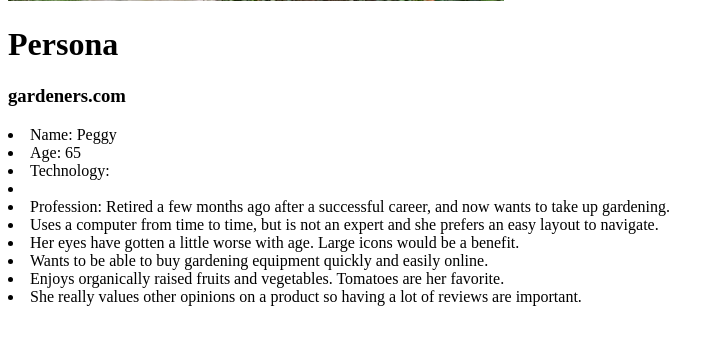
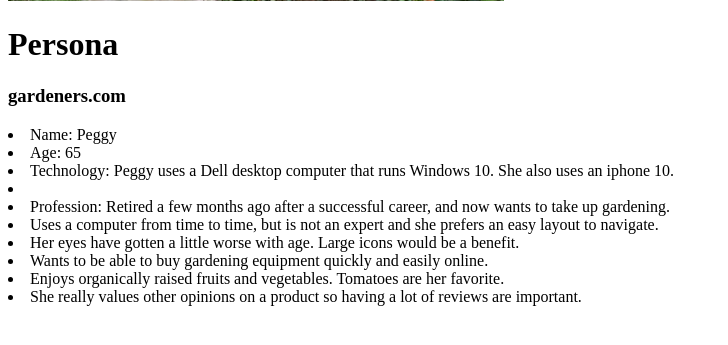
Before and after one commit to cnewsome2/data-design, a PHP site: page /epic/persona.php in a window 1280 px wide. Shown: the part 338-683 px from the top of the page, without its empty margins (0-728 px from the left). Run offline with PHP 8.4, Linux system fonts and the light colour scheme.

Commit message:
updated persona page.

```diff
--- a/epic/persona.php
+++ b/epic/persona.php
@@ -11,7 +11,7 @@
 <div>
 <li>Name: Peggy</li>
 	<li>Age: 65</li>
-	<li>Technology: </li>
+	<li>Technology: Peggy uses a Dell desktop computer that runs Windows 10. She also uses an iphone 10. </li>
 	<li></li>
 	<li>Profession: Retired a few months ago after a successful career, and now wants to take up gardening.</li>
 	<li>Uses a computer from time to time, but is not an expert and she prefers an easy layout to navigate.</li>
```
